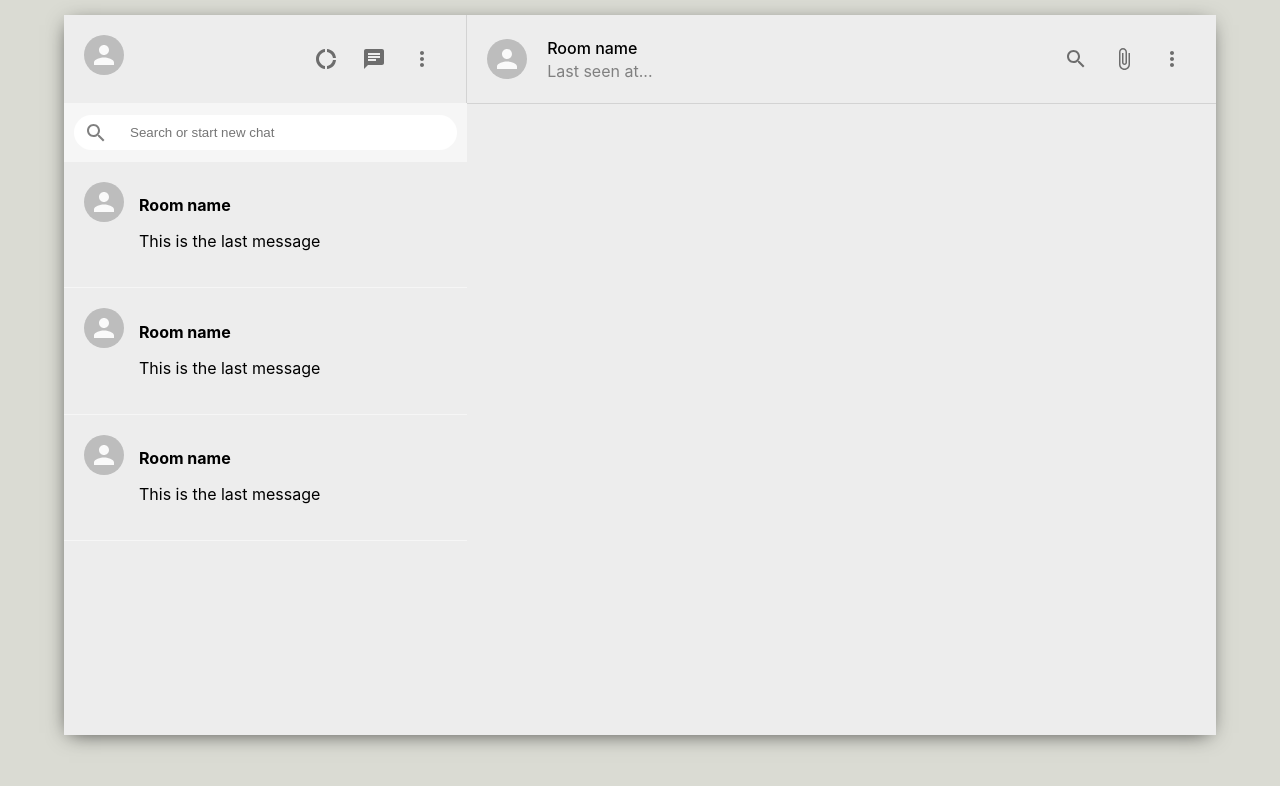
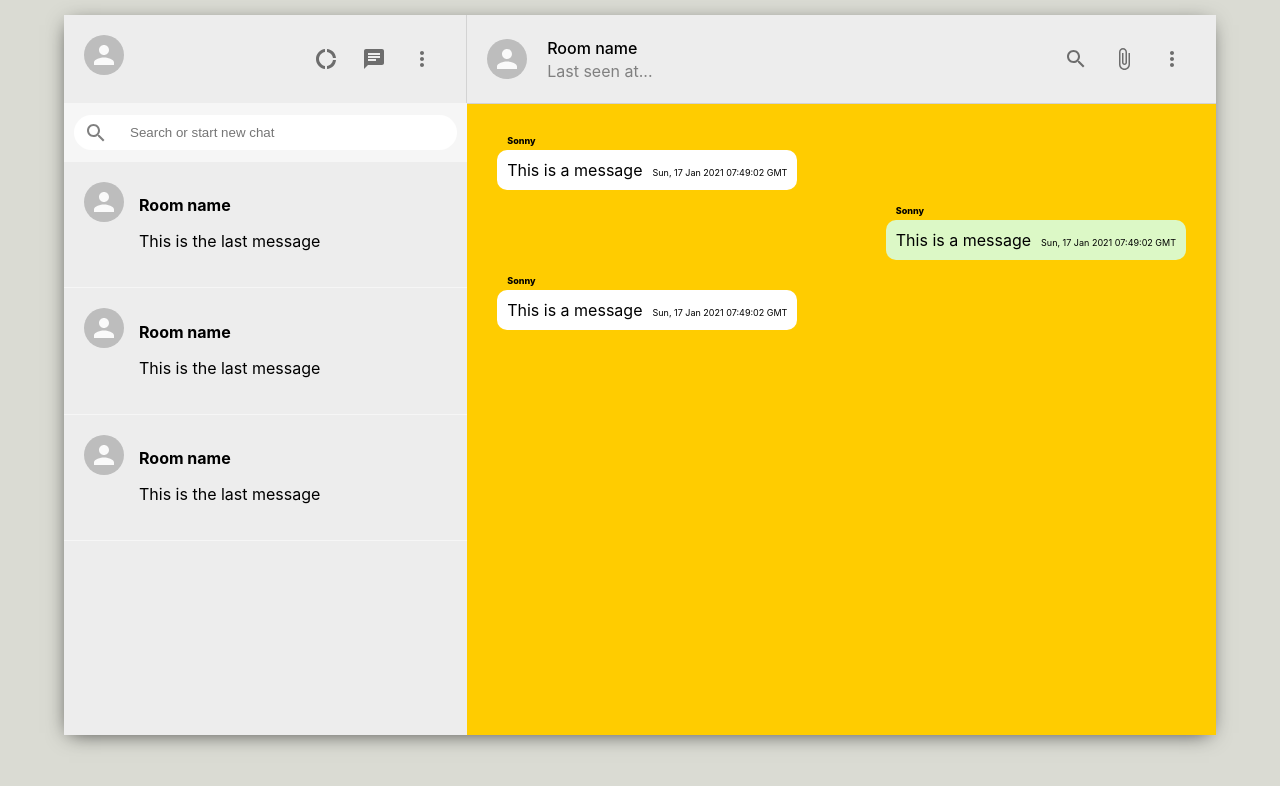
Before and after one commit to zhsks528/WhatsApp, a React (Create React App) app: page / in a window 1280 px wide. Shown: the top 786 px of the page. Built offline with nearby package versions, Linux system fonts and the light colour scheme.

Commit message:
Add: Chat Body

```diff
--- a/src/Components/Chat/Chat.css
+++ b/src/Components/Chat/Chat.css
@@ -24,3 +24,37 @@
 .chat__headerInfo > span {
   color: gray;
 }
+
+.chat__body {
+  flex: 1;
+  background-color: #ffcc00;
+  padding: 30px;
+  overflow: auto;
+}
+
+.chat__message {
+  position: relative;
+  font-size: 16px;
+  padding: 10px;
+  width: fit-content;
+  border-radius: 10px;
+  background-color: white;
+  margin-bottom: 30px;
+}
+
+.chat__receiver {
+  margin-left: auto;
+  background-color: #dcf8c6;
+}
+
+.chat__timestamp {
+  margin-left: 10px;
+  font-size: xx-small;
+}
+
+.chat__name {
+  position: absolute;
+  top: -15px;
+  font-weight: 800;
+  font-size: xx-small;
+}
--- a/src/Components/Chat/index.jsx
+++ b/src/Components/Chat/index.jsx
@@ -28,6 +28,24 @@ const Chat = () => (
         </IconButton>
       </div>
     </div>
+
+    <div className="chat__body">
+      <p className="chat__message">
+        <span className="chat__name">Sonny</span>
+        This is a message
+        <span className="chat__timestamp">{new Date().toUTCString()}</span>
+      </p>
+      <p className="chat__message chat__receiver">
+        <span className="chat__name">Sonny</span>
+        This is a message
+        <span className="chat__timestamp">{new Date().toUTCString()}</span>
+      </p>
+      <p className="chat__message">
+        <span className="chat__name">Sonny</span>
+        This is a message
+        <span className="chat__timestamp">{new Date().toUTCString()}</span>
+      </p>
+    </div>
   </div>
 );
 
```
